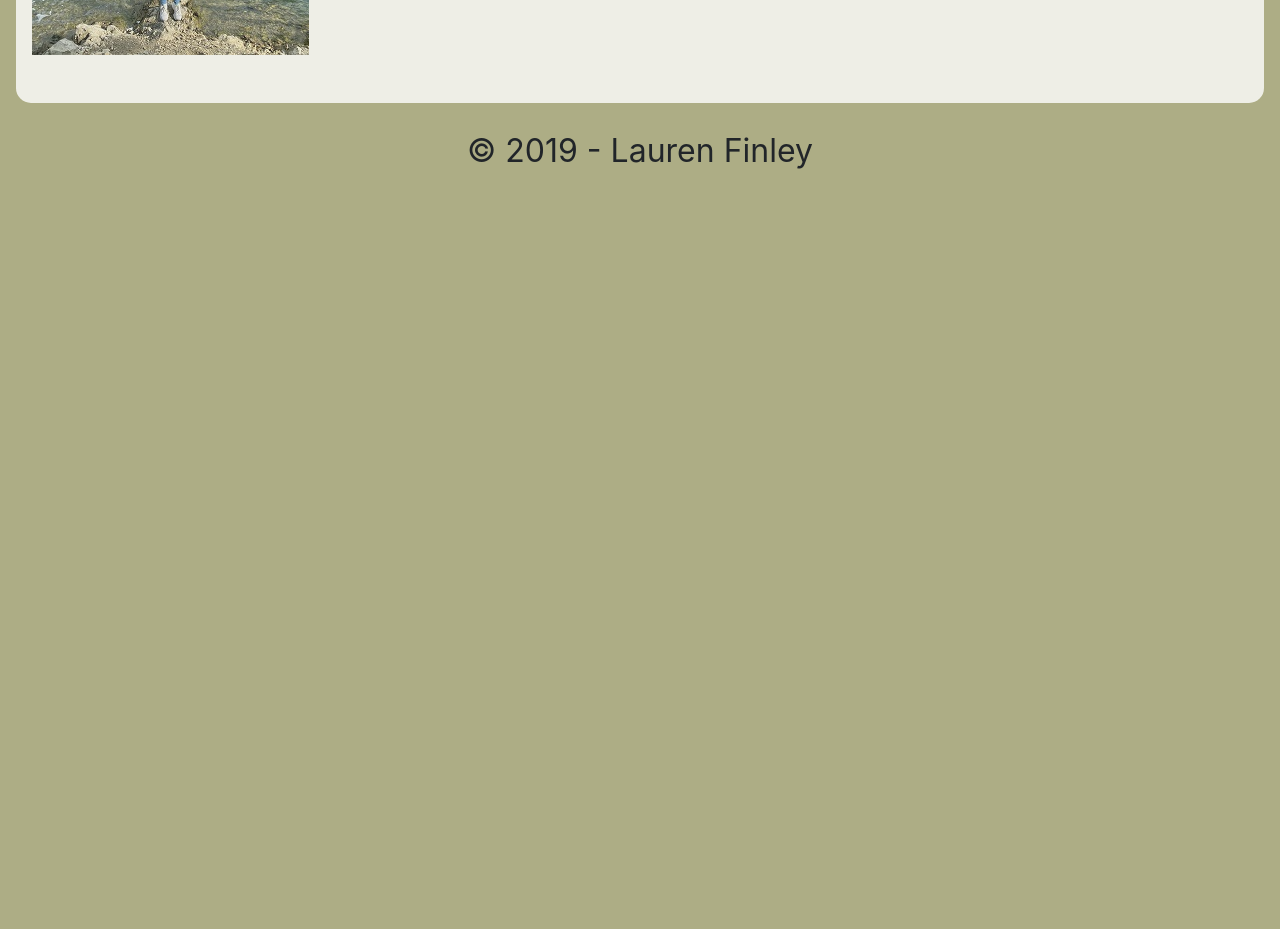
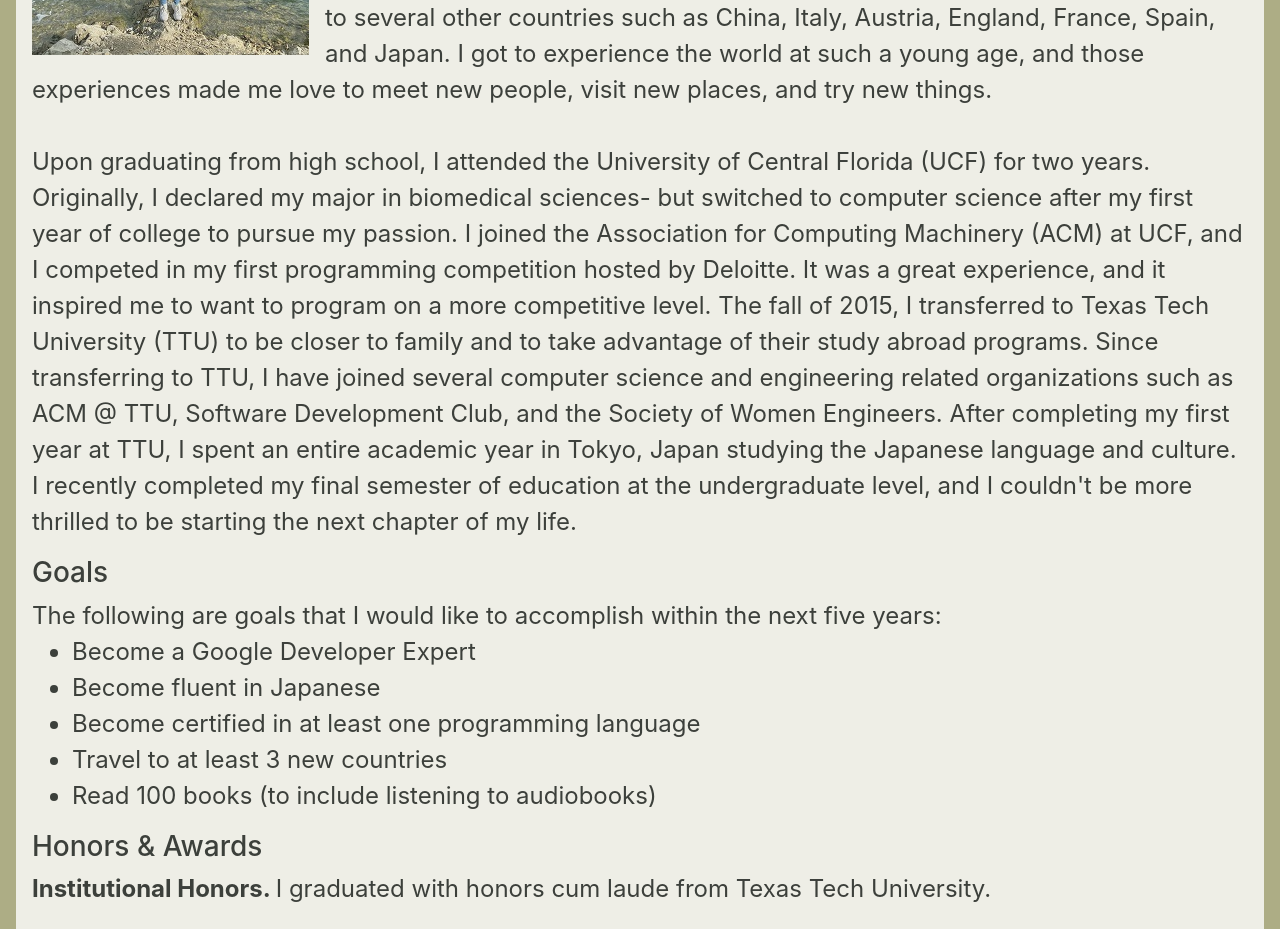
Before and after one commit to laurenoutloud/laurenoutloud.github.io, a React (Vite) app: page /about in a window 1280 px wide. Shown: the part 620-1549 px from the top of the page. Before the commit the page ends 819 px from the top, so only its background shows below. Built offline with nearby package versions, Linux system fonts and the light colour scheme.

Commit message:
add content to introduction tab

```diff
--- a/src/css/About.css
+++ b/src/css/About.css
@@ -5,8 +5,8 @@
 
 .about-image{
     margin-right: 1em;
+    float: left;
 }
 
 .about .introduction {
-    display: flex;
 }
--- a/src/css/App.css
+++ b/src/css/App.css
@@ -19,5 +19,5 @@ h2 {
 }
 
 p {
-    font-size: 4.0vmin;
+    font-size: 3.0vmin;
 }
--- a/src/documents/aboutData.js
+++ b/src/documents/aboutData.js
@@ -1,25 +1,62 @@
-import React from 'react';
+import React from "react";
 import naturePhoto from "../images/nature-photo.jpg";
 
 export const introduction = () => (
-    <div className="introduction">
-        <img className="about-image" src={naturePhoto} />
-        Hi, my name is Lauren! I am a software developer, thrill seeker, and world traveler. I am currently seeking full-time employment opportunities both within the U.S. and abroad as a software engineer.
-    </div>
+  <div className="introduction">
+    <img className="about-image" src={naturePhoto} />
+    <h3>About Me</h3>
+    <p>Hi, my name is Lauren! I am a software developer, thrill seeker, and world
+    traveler. I am currently seeking full-time employment opportunities both
+    within the U.S. and abroad as a full-time software engineer.</p>
+    <h3>Bio</h3>
+    <p>I grew up as a military child alongside two brothers. Both of my parents
+    were in the U.S. Army, and as a result our family moved every couple of
+    years. In addition to the U.S., I have lived in Germany, South Korea, and
+    Belgium, and have traveled to several other countries such as China, Italy,
+    Austria, England, France, Spain, and Japan. I got to experience the world at
+    such a young age, and those experiences made me love to meet new people,
+    visit new places, and try new things. <br />
+    <br /> Upon graduating from high school, I attended the University of
+    Central Florida (UCF) for two years. Originally, I declared my major in
+    biomedical sciences- but switched to computer science after my first year of
+    college to pursue my passion. I joined the Association for Computing
+    Machinery (ACM) at UCF, and I competed in my first programming competition
+    hosted by Deloitte. It was a great experience, and it inspired me to want to
+    program on a more competitive level. The fall of 2015, I transferred to
+    Texas Tech University (TTU) to be closer to family and to take advantage of
+    their study abroad programs. Since transferring to TTU, I have joined
+    several computer science and engineering related organizations such as ACM @
+    TTU, Software Development Club, and the Society of Women Engineers. After
+    completing my first year at TTU, I spent an entire academic year in Tokyo,
+    Japan studying the Japanese language and culture. I recently completed my
+    final semester of education at the undergraduate level, and I couldn't be
+    more thrilled to be starting the next chapter of my life.</p>
+    <h3>Goals</h3>
+    <p>The following are goals that I would like to accomplish within the next five
+    years:
+    <ul>
+      <li>Become a Google Developer Expert</li>
+      <li>Become fluent in Japanese</li>
+      <li>Become certified in at least one programming language</li>
+      <li>Travel to at least 3 new countries</li>
+      <li>Read 100 books (to include listening to audiobooks)</li>
+    </ul></p>
+    <h3>Honors & Awards</h3>
+    <p><strong>Institutional Honors. </strong>I graduated with honors cum laude from Texas Tech University. </p>
+
+    <p><strong>Boren Scholar. </strong>In April of 2016 I was selected as a recipient of the Boren Scholarship award for the amount of $20,000. This highly selective and prestigious award allowed me to study abroad in Japan for an entire academic year. More information can be found <a href="http://today.ttu.edu/posts/2016/05/scholarships" target="_blank">here</a>.</p>
+
+    <p><strong>Pagasus Gold Scholarship Recipient.</strong>The Pegasus Gold Scholarship is a four year academic scholarship offered by UCF to incoming freshman who excelled academically in high school.</p>
+  </div>
 );
 
 export const hobbies = () => (
-    <div>Hobbies and Stuff</div>
-);
+<div className="hobbies">
 
-export const education = () => (
-    <div>Education</div>
-);
+</div>);
 
-export const workExperience = () => (
-    <div>Work</div>
-);
+export const education = () => <div>Education</div>;
 
-export const affiliateOrganizations = () => (
-    <div>Affiliate Orgs</div>
-);
+export const workExperience = () => <div>Work</div>;
+
+export const affiliateOrganizations = () => <div>Affiliate Orgs</div>;
```
